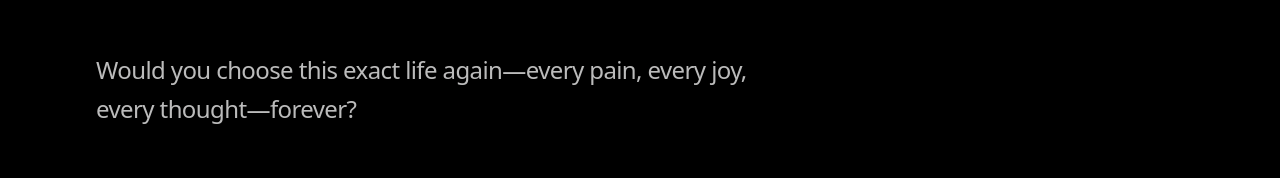
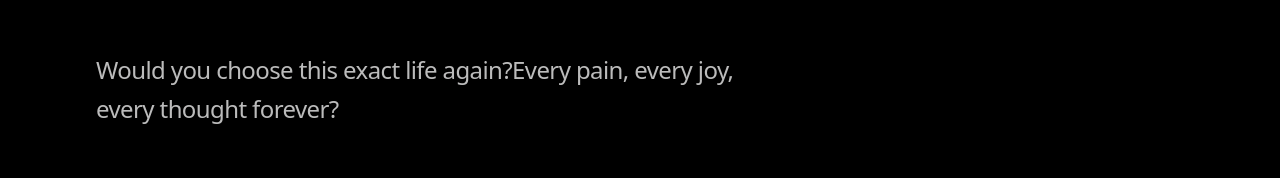
Before and after one commit to dishant11max/recurrence, a React (Vite) app: page / in a window 1280 px wide. Shown: the part 339-517 px from the top of the page. Built offline with nearby package versions, Linux system fonts and the light colour scheme.

Commit message:
minor bug fixes

```diff
--- a/src/App.jsx
+++ b/src/App.jsx
@@ -94,7 +94,7 @@ export default function App() {
           </h1>
 
           <p className="text-lg md:text-2xl font-light tracking-tight max-w-2xl opacity-80 leading-relaxed">
-            Would you choose this exact life again—every pain, every joy, every thought—forever?
+            Would you choose this exact life again?Every pain, every joy, every thought forever?
           </p>
 
           {/* Action Area */}
--- a/src/components/LifeGrid.jsx
+++ b/src/components/LifeGrid.jsx
@@ -14,7 +14,7 @@ export default function LifeGrid({ weeksLived }) {
     };
 
     window.addEventListener("resize", updateSize);
-    requestAnimationFrame(updateSize); // ✅ ensures width isn't 0 on first paint
+    requestAnimationFrame(updateSize); //  ensures width isn't 0 on first paint
 
     return () => window.removeEventListener("resize", updateSize);
   }, []);
@@ -46,7 +46,7 @@ export default function LifeGrid({ weeksLived }) {
     canvas.style.width = `${realWidth}px`;
     canvas.style.height = `${realHeight}px`;
 
-    // ✅ reset transform so scale doesn't stack
+    //  reset transform so scale doesn't stack
     ctx.setTransform(1, 0, 0, 1, 0, 0);
     ctx.scale(dpr, dpr);
 
@@ -65,7 +65,7 @@ export default function LifeGrid({ weeksLived }) {
     // If birthdate not set
     if (weeksLived == null) {
       for (let i = 0; i < TOTAL_WEEKS; i++) {
-        drawRect(i, "#333"); // ✅ visible on black
+        drawRect(i, "#333"); // visible on black
       }
       return;
     }
```
